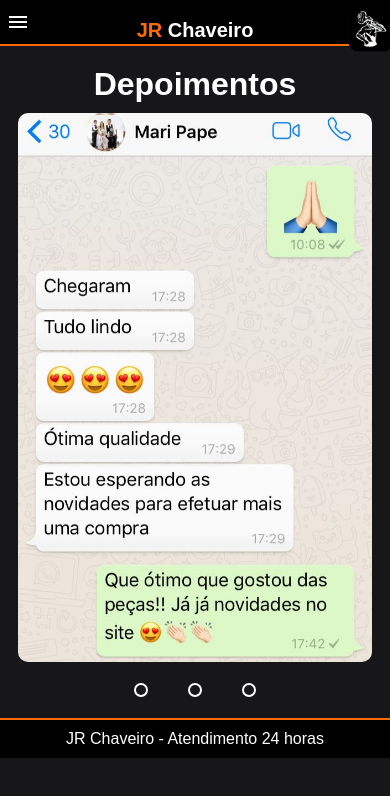
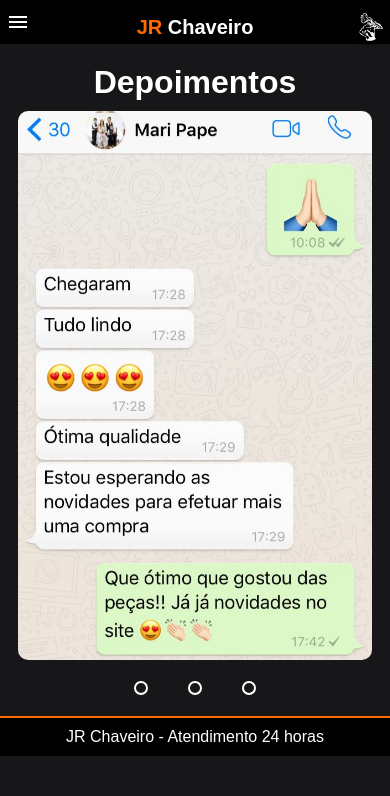
Before and after one commit to kaiquepardinho/projetos-pessoais, a plain HTML site: page jr/pagdepoimentos.html in a window 390 px wide. Drawn offline with Linux system fonts and the light colour scheme.

Commit message:
commit jr - final

```diff
--- a/jr/estilo/tela-pequena-depoimentos.css
+++ b/jr/estilo/tela-pequena-depoimentos.css
@@ -18,7 +18,6 @@
         background: var(--cor2);
         padding-top: 10px;
         padding-left: 6px;
-        border-bottom: 2px solid var(--cor0);
     }
 
     i#burguer {
@@ -35,7 +34,7 @@
         font-family: sans-serif;
         font-size: 20px;
         position: absolute;
-        top: 3.5%;
+        top: 3.2%;
         left: 50%;
         transform: translate(-50%, -50%);
     }
@@ -46,10 +45,10 @@
     }
 
     img#jrlogo {
-        height: 45px;
-        width: 45px;
+        height: 35px;
+        width: 35px;
         position: absolute;
-        top: 3.4%;
+        top: 3.2%;
         left: 95%;
         transform: translate(-50%, -50%);
     }
@@ -68,7 +67,7 @@
         text-decoration: none;
         padding: 10px;
         margin-left: -6px;
-        border-top: 2px solid var(--cor0);
+        border-top: 2px solid var(--cor3);
     }
 
     menu > ul > li > a:hover {
```
Also changed, not shown: jr/home.html (+1 -1 lines).
